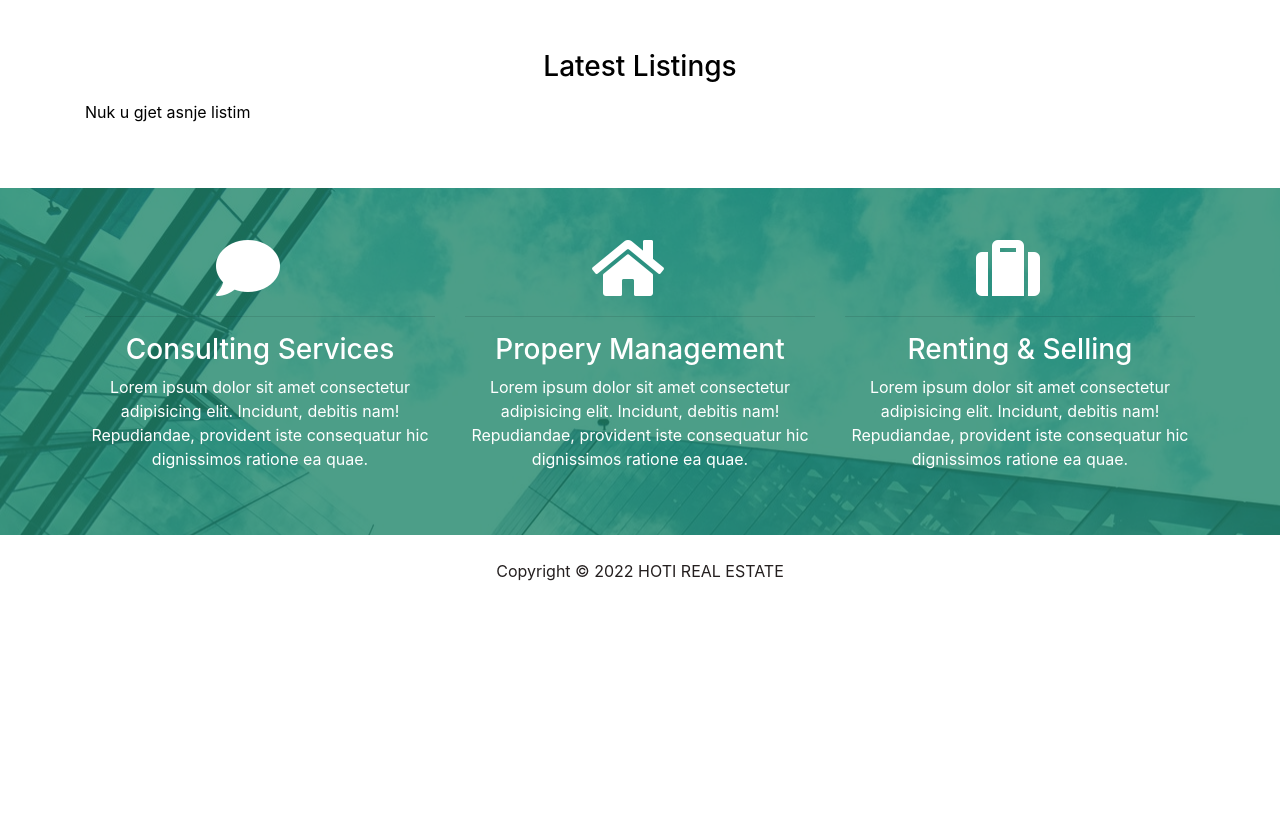
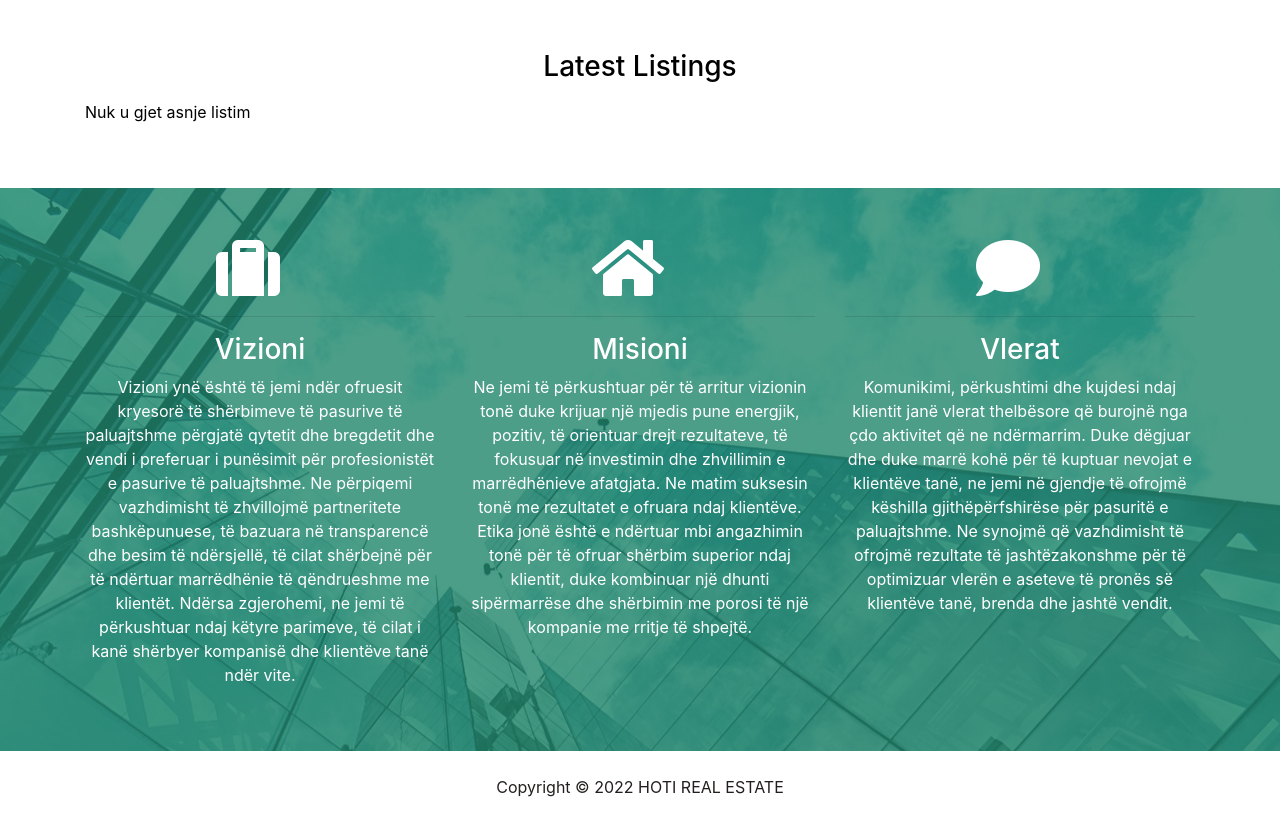
Before and after one commit to Fiqiri/realestate, a Django app: page / in a window 1280 px wide. Shown: the part 804-1627 px from the top of the page. Before the commit the page ends 1385 px from the top, so only its background shows below. Run offline with Django 3.2, Linux system fonts and the light colour scheme; data that the repository does not hold is empty; some libraries are stand-ins or nearby versions.

Commit message:
Adding text for misioni, vizioni, and about and link te gjihta prona

```diff
--- a/templates/pages/index.html
+++ b/templates/pages/index.html
@@ -138,25 +138,22 @@
     <div class="container">
       <div class="row text-center">
         <div class="col-md-4">
-          <i class="fas fa-comment fa-4x mr-4"></i>
+          <i class="fas fa-suitcase fa-4x mr-4"></i>
           <hr>
-          <h3>Consulting Services</h3>
-          <p>Lorem ipsum dolor sit amet consectetur adipisicing elit. Incidunt, debitis nam! Repudiandae, provident iste consequatur
-            hic dignissimos ratione ea quae.</p>
+          <h3>Vizioni</h3>
+          <p>Vizioni ynë është të jemi ndër ofruesit kryesorë të shërbimeve të pasurive të paluajtshme përgjatë qytetit dhe bregdetit dhe vendi i preferuar i punësimit për profesionistët e pasurive të paluajtshme.  Ne përpiqemi vazhdimisht të zhvillojmë partneritete bashkëpunuese, të bazuara në transparencë dhe besim të ndërsjellë, të cilat shërbejnë për të ndërtuar marrëdhënie të qëndrueshme me klientët.  Ndërsa zgjerohemi, ne jemi të përkushtuar ndaj këtyre parimeve, të cilat i kanë shërbyer kompanisë dhe klientëve tanë ndër vite.</p>
         </div>
         <div class="col-md-4">
           <i class="fas fa-home fa-4x mr-4"></i>
           <hr>
-          <h3>Propery Management</h3>
-          <p>Lorem ipsum dolor sit amet consectetur adipisicing elit. Incidunt, debitis nam! Repudiandae, provident iste consequatur
-            hic dignissimos ratione ea quae.</p>
+          <h3>Misioni</h3>
+          <p>Ne jemi të përkushtuar për të arritur vizionin tonë duke krijuar një mjedis pune energjik, pozitiv, të orientuar drejt rezultateve, të fokusuar në investimin dhe zhvillimin e marrëdhënieve afatgjata.  Ne matim suksesin tonë me rezultatet e ofruara ndaj klientëve.  Etika jonë është e ndërtuar mbi angazhimin tonë për të ofruar shërbim superior ndaj klientit, duke kombinuar një dhunti sipërmarrëse dhe shërbimin me porosi të një kompanie me rritje të shpejtë.</p>
         </div>
         <div class="col-md-4">
-          <i class="fas fa-suitcase fa-4x mr-4"></i>
+          <i class="fas fa-comment fa-4x mr-4"></i>
           <hr>
-          <h3>Renting & Selling</h3>
-          <p>Lorem ipsum dolor sit amet consectetur adipisicing elit. Incidunt, debitis nam! Repudiandae, provident iste consequatur
-            hic dignissimos ratione ea quae.</p>
+          <h3>Vlerat</h3>
+          <p>Komunikimi, përkushtimi dhe kujdesi ndaj klientit janë vlerat thelbësore që burojnë nga çdo aktivitet që ne ndërmarrim.  Duke dëgjuar dhe duke marrë kohë për të kuptuar nevojat e klientëve tanë, ne jemi në gjendje të ofrojmë këshilla gjithëpërfshirëse për pasuritë e paluajtshme.  Ne synojmë që vazhdimisht të ofrojmë rezultate të jashtëzakonshme për të optimizuar vlerën e aseteve të pronës së klientëve tanë, brenda dhe jashtë vendit.</p>
         </div>
       </div>
     </div>
```
Also changed, not shown: templates/pages/about.html (+4 -6 lines).
